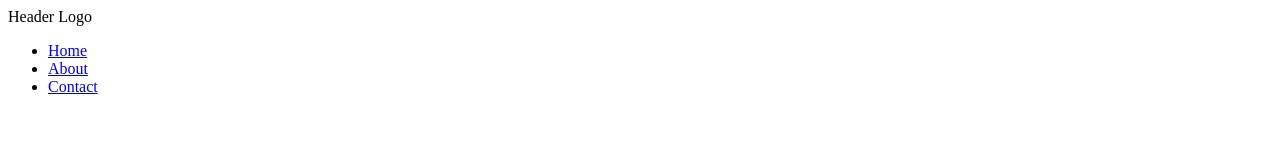
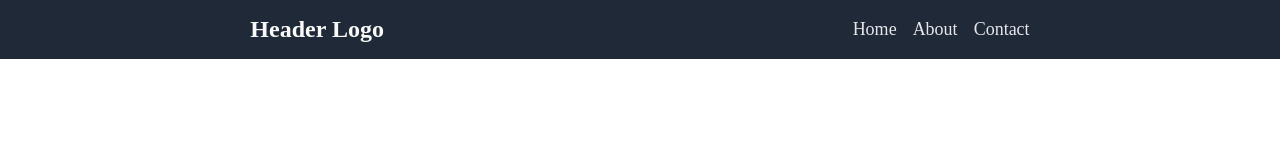
Before and after one commit to noc01/odin-landing-page, a plain HTML site: page index.html in a window 1280 px wide. Drawn offline with Linux system fonts and the light colour scheme.

Commit message:
add style to header

```diff
--- a/index.html
+++ b/index.html
@@ -3,7 +3,7 @@
 <head>
     <meta charset="UTF-8">
     <title>Landing Page</title>
-    <link rel="stylesheet" href="/style.css">
+    <link rel="stylesheet" href="style.css">
 </head>
 <body>
     <div class="header">
--- a/style.css
+++ b/style.css
@@ -0,0 +1,30 @@
+body {
+    margin: 0;
+}
+.header {
+    background-color: #1f2937;
+    display: flex;
+    padding: 16px;
+    justify-content: space-around;
+    align-items: center;
+}
+
+.header-logo {
+    font-size: 24px;
+    color: #f9faf8;
+    font-weight: bold;
+}
+
+ul {
+    list-style-type: none;
+    margin: 0px;
+    padding: 0px;
+    display: flex;
+    gap: 16px;
+}
+
+a {
+    font-size: 18px;
+    color: #e5e7eb;
+    text-decoration: none;
+}
```
